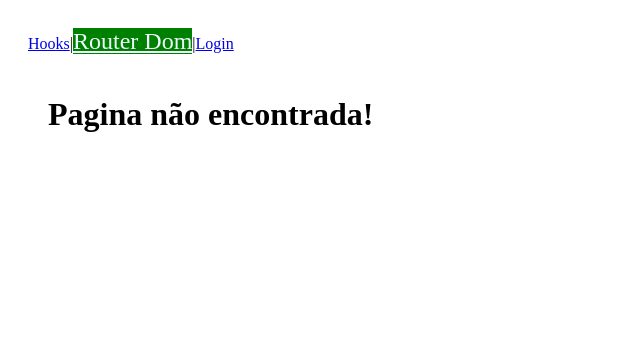
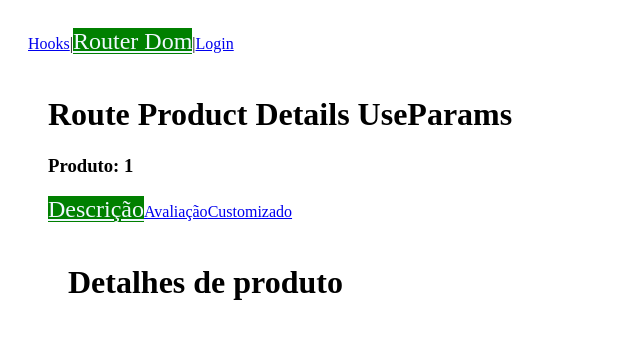
Before and after one commit to afborda/ExemplosReactJS, a React (Create React App) app: page /router/productdetails/1 in a window 1280 px wide. Shown: the top 338 px of the page, without its empty margins (0-640 px from the left). Built offline with nearby package versions, Linux system fonts and the light colour scheme.

Commit message:
Adicionado useParams e Nested Routes

```diff
--- a/src/App.js
+++ b/src/App.js
@@ -6,6 +6,7 @@ import ReactHooks from "./components/ReactHooks";
 import ReactRouter from "./components/ReactRouter";
 import NotFound from "./components/ReactRouter/components/PageNotFound";
 import Login from "./components/ReactRouter/components/Login";
+import ProductRoute from "./components/ReactRouter/components/useParams";
 
 function App() {
   return (
@@ -15,8 +16,12 @@ function App() {
           <Header />
           <Routes>
             <Route path="/" element={<ReactHooks />} />
+            <Route path="login" element={<Login />} />
             <Route path="router" element={<ReactRouter />} />
-            <Route path="login" element={<Login />} />
+            <Route
+              path="router/productdetails/:id/*"
+              element={<ProductRoute />}
+            />
             <Route path="*" element={<NotFound />} />
           </Routes>
         </BrowserRouter>
--- a/src/components/Header/index.js
+++ b/src/components/Header/index.js
@@ -1,7 +1,12 @@
 import React from "react";
-import { NavLink } from "react-router-dom";
+import { NavLink, useLocation } from "react-router-dom";
 import "./style.css";
 const Header = () => {
+  const location = useLocation();
+
+  React.useEffect(() => {
+    console.log("mostra quando mudou a rota!");
+  }, [location]);
   return (
     <nav>
       <NavLink to="/" end>
--- a/src/components/ReactHooks/UseContext/index.js
+++ b/src/components/ReactHooks/UseContext/index.js
@@ -15,8 +15,6 @@ export const GlobalStorage = ({ children }) => {
 
 export const useTest = () => {
   const context = useContext(GlobalContext);
-
   const { test, setTest } = context;
-
   return { test, setTest };
 };
--- /dev/null
+++ b/src/components/ReactRouter/components/CustomizedProduct/index.js
@@ -0,0 +1,11 @@
+import React from "react";
+
+const CustomizedProduct = () => {
+  return (
+    <div>
+      <h1>Produto customizado</h1>
+    </div>
+  );
+};
+
+export default CustomizedProduct;
--- /dev/null
+++ b/src/components/ReactRouter/components/ProductDetails/index.js
@@ -0,0 +1,11 @@
+import React from "react";
+
+function ProductDetails() {
+  return (
+    <div>
+      <h1>Detalhes de produto</h1>
+    </div>
+  );
+}
+
+export default ProductDetails;
--- /dev/null
+++ b/src/components/ReactRouter/components/ProductEvaluation/index.js
@@ -0,0 +1,11 @@
+import React from "react";
+
+const ProductEvaluation = () => {
+  return (
+    <div>
+      <h1> Produto avaliação</h1>
+    </div>
+  );
+};
+
+export default ProductEvaluation;
--- /dev/null
+++ b/src/components/ReactRouter/components/useParams/index.js
@@ -0,0 +1,48 @@
+import React from "react";
+import {
+  NavLink,
+  Route,
+  Routes,
+  useLocation,
+  useParams,
+} from "react-router-dom";
+import CustomizedProduct from "../CustomizedProduct";
+import ProductDetails from "../ProductDetails";
+import ProductEvaluation from "../ProductEvaluation";
+
+const ProductRoute = () => {
+  const params = useParams();
+  const location = useLocation();
+
+  //mostra parametro retonado na rota
+  console.log(params);
+
+  //mostra retorno do location
+  console.log(location);
+
+  //cole no navegador  essa URL http://localhost:3000/router/productdetails/notebook?q=verde&memoria=16
+  // e veja o que mostra no console do navegador
+  const search = new URLSearchParams(location.search);
+
+  //passa como paramentro no GET a chave que você quer pegar
+  console.log(search.get("q"));
+
+  return (
+    <div>
+      <h1> Route Product Details UseParams </h1>
+      <h3>Produto: {params.id}</h3>
+      <nav>
+        <NavLink to="">Descrição</NavLink>
+        <NavLink to="avaliacao">Avaliação</NavLink>
+        <NavLink to="customizado">Customizado</NavLink>
+      </nav>
+      <Routes>
+        <Route path="" element={<ProductDetails />} />
+        <Route path="avaliacao" element={<ProductEvaluation />} />
+        <Route path="customizado" element={<CustomizedProduct />} />
+      </Routes>
+    </div>
+  );
+};
+
+export default ProductRoute;
--- a/src/components/ReactRouter/index.js
+++ b/src/components/ReactRouter/index.js
@@ -1,9 +1,12 @@
 import React from "react";
+import { Link } from "react-router-dom";
 
 const ReactRouter = () => {
   return (
     <div>
       <h2>Router</h2>
+      <Link to="productdetails/notebook"> Notebook</Link>
+      <Link to="productdetails/smartphone"> Smartphone</Link>
     </div>
   );
 };
```
